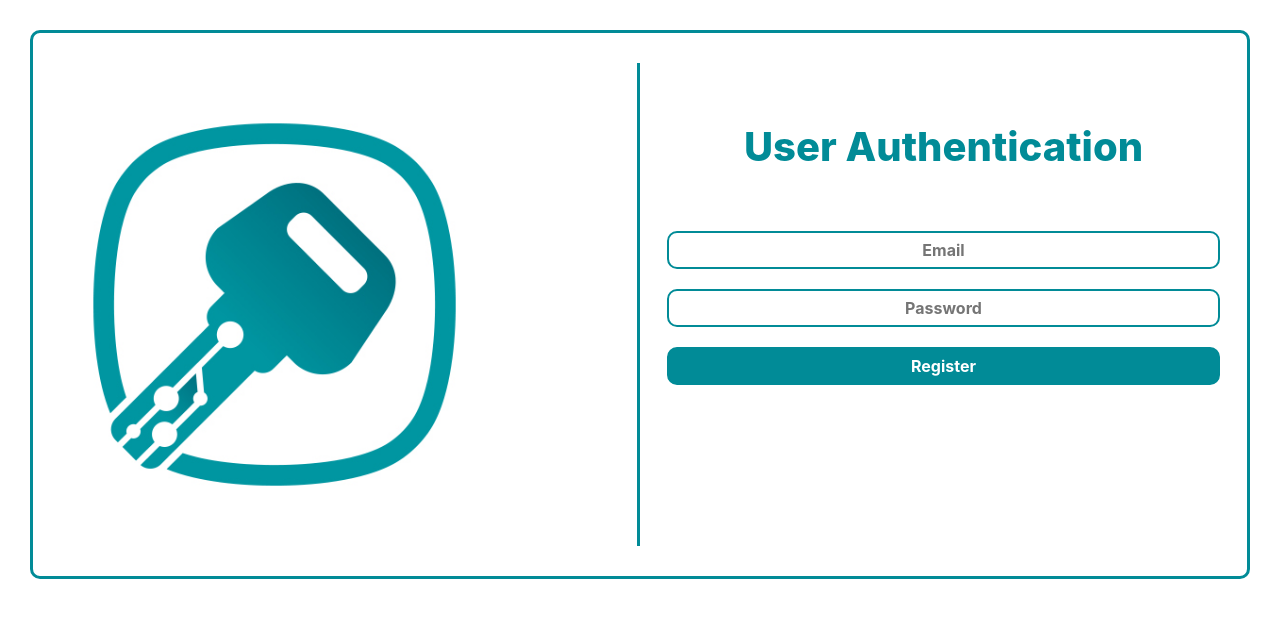
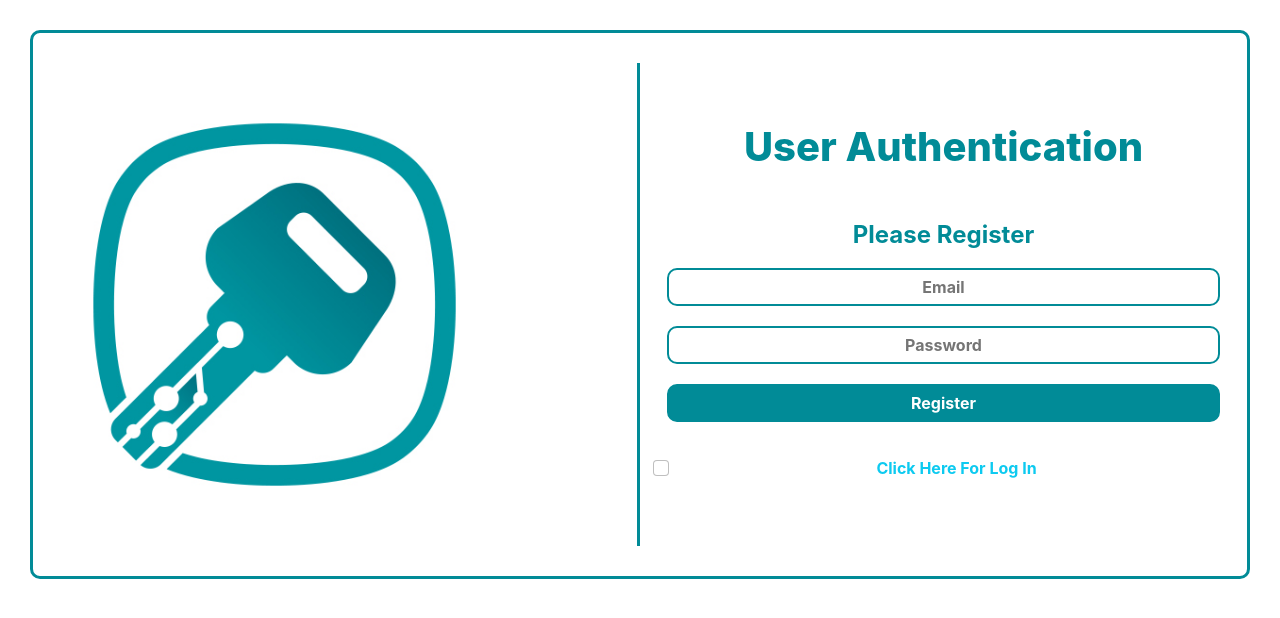
Before and after one commit to engr-mahmudul/react-firebase-authentication, a React (Create React App) app: page / in a window 1280 px wide. Shown: the top 618 px of the page. Built offline with nearby package versions, Linux system fonts and the light colour scheme.

Commit message:
login and register toggled

```diff
--- a/src/App.js
+++ b/src/App.js
@@ -1,4 +1,4 @@
-import { getAuth, createUserWithEmailAndPassword } from "firebase/auth";
+import { getAuth, createUserWithEmailAndPassword, signInWithEmailAndPassword } from "firebase/auth";
 import './App.css';
 import image1 from '../src/images/authentication.png'
 import initializationFirebase from './Firebase/firebase.initialize';
@@ -10,10 +10,11 @@ function App() {
   const [email, setEmail] = useState('')
   const [password, setPassword] = useState('')
   const [error, setError] = useState('')
+  const [isLogIn, setIsLogIn] = useState(false)
   const SubmitHandler = (e) => {
     e.preventDefault()
 
-    if(!/^\w+([\.-]?\w+)*@\w+([\.-]?\w+)*(\.\w{2,3})+$/.test(email)){
+    if (!/^\w+([\.-]?\w+)*@\w+([\.-]?\w+)*(\.\w{2,3})+$/.test(email)) {
       setError('Email Formation is not Correct')
       return
     }
@@ -24,19 +25,40 @@ function App() {
     else {
       setError('')
     }
+    isLogIn ? logInUser(email, password) : createNewUser(email, password)
+
+  }
+  const createNewUser = (email, password) => {
     createUserWithEmailAndPassword(auth, email, password)
       .then((result) => {
 
         const user = result.user;
-        console.log(user)
+        console.log("Registered",user)
+      }).catch((error) => {
+        setError(error.message);
       })
+  }
+  const logInUser = (emai, password) => {
+    signInWithEmailAndPassword(auth, email, password)
+      .then((result) => {
+        // Signed in
+        const user = result.user;
+        console.log("Logged in",user)
+        // ...
+      })
+      .catch((error) => {
+       setError(error.message);
+      });
+  }
 
-  }
   const emailHandler = (event) => {
     setEmail(event.target.value)
   }
   const passwordHandler = (event) => {
     setPassword(event.target.value)
+  }
+  const checkBoxHandler = (event) => {
+    setIsLogIn(event.target.checked)
   }
 
   return (
@@ -49,6 +71,9 @@ function App() {
         <h1 style={{ marginTop: '90px', fontWeight: '800', color: "#018B97" }}> User Authentication</h1>
         <div className='form-div'>
           <div>
+            {/* Here Toggle is working For Log in or Register  */}
+            <h4 style={{ color: "#018B97", fontWeight: "700" }}>Please {isLogIn ? "Log In" : "Register"}</h4>
+            {/* Toggle completed  */}
             <form onSubmit={SubmitHandler}>
               <input onBlur={emailHandler} type="text" placeholder="Email" required />
               <input onBlur={passwordHandler} type="password" placeholder="Password" required />
@@ -60,10 +85,21 @@ function App() {
                 }
 
               </div>
-              <input style={{ marginTop: '10px', backgroundColor: '#018B97', color: 'white' }} type="submit" value='Register' />
+              <input style={{ marginTop: '10px', backgroundColor: '#018B97', color: 'white' }} type="submit" value={isLogIn ? 'Log In' : 'Register'} />
             </form>
+            <div className='mt-4 text-info fw-bold'>
+              <div className="form-check">
+                <input onChange={checkBoxHandler} className="form-check-input" type="checkbox" value="" id="flexCheckDefault" />
+                <label className="form-check-label" htmlFor="flexCheckDefault">
+                  Click Here For Log In
+                </label>
+              </div>
+            </div>
+
+
           </div>
         </div>
+
       </div>
     </div>
   );
```
